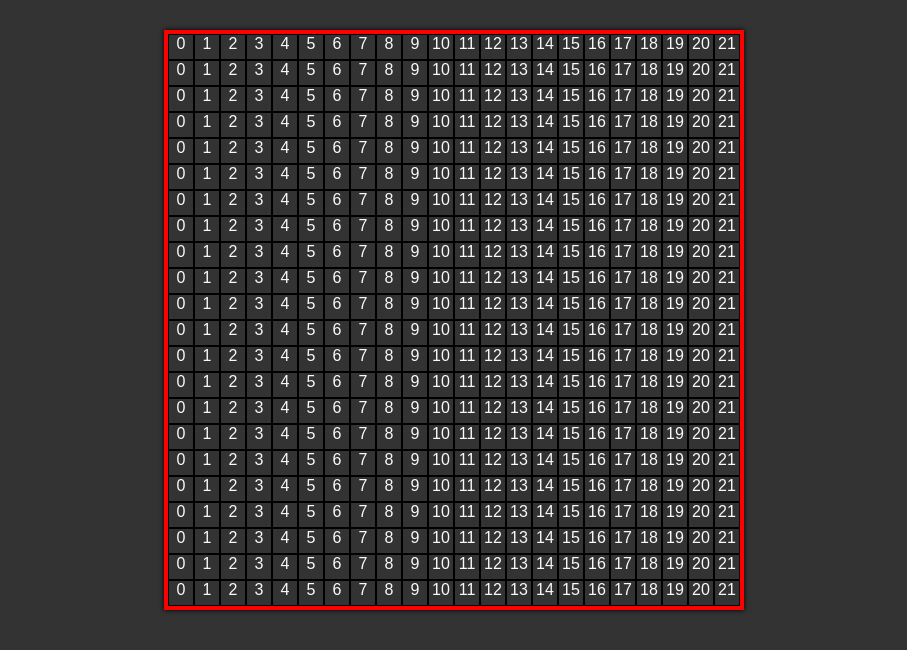
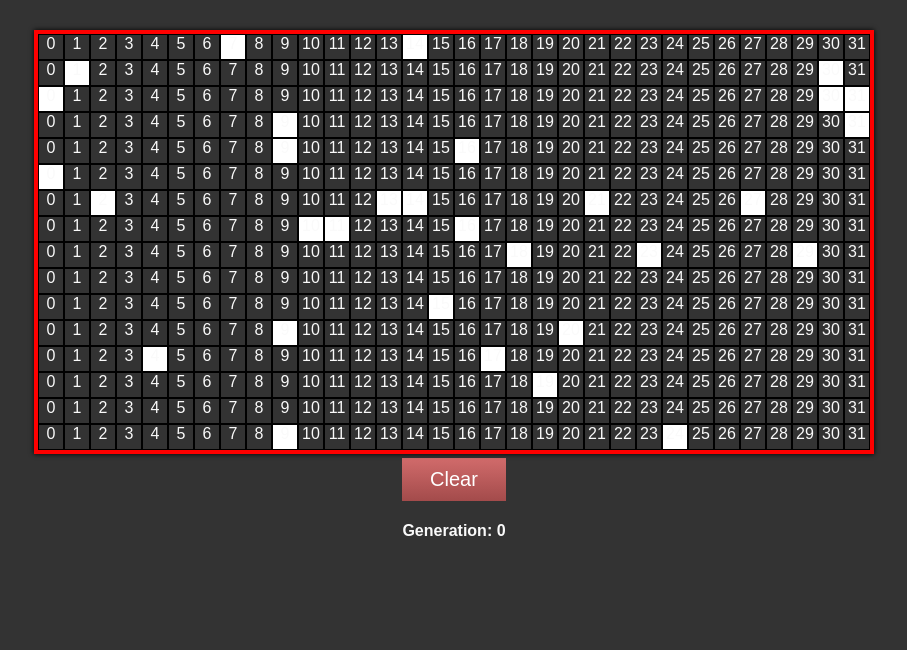
Before and after one commit to dfirebaugh/game-of-life, a React (Create React App) app: page / in a window 1280 px wide. Shown: the top 650 px of the page, without its empty margins (186-1093 px from the left). Built offline with nearby package versions, Linux system fonts and the light colour scheme.

Commit message:
added clear button and clickable cells

```diff
--- a/public/index.html
+++ b/public/index.html
@@ -19,7 +19,7 @@
       work correctly both with client-side routing and a non-root public URL.
       Learn how to configure a non-root public URL by running `npm run build`.
     -->
-    <title>React App</title>
+    <title>Game of Life -- React</title>
   </head>
   <body>
     <noscript>
--- a/src/App.css
+++ b/src/App.css
@@ -23,6 +23,33 @@
   to { transform: rotate(360deg); }
 }
 
+.btn {
+  width:5%;
+  margin:0 auto;
+  background: #d16b6b;
+  background-image: -webkit-linear-gradient(top, #d16b6b, #a34b4b);
+  background-image: -moz-linear-gradient(top, #d16b6b, #a34b4b);
+  background-image: -ms-linear-gradient(top, #d16b6b, #a34b4b);
+  background-image: -o-linear-gradient(top, #d16b6b, #a34b4b);
+  background-image: linear-gradient(to bottom, #d16b6b, #a34b4b);
+  font-family: Arial;
+  color: #ffffff;
+  font-size: 20px;
+  padding: 10px 20px 10px 20px;
+  text-decoration: none;
+}
+
+.btn:hover {
+  background: #ffd9d9;
+  background-image: -webkit-linear-gradient(top, #ffd9d9, #b58080);
+  background-image: -moz-linear-gradient(top, #ffd9d9, #b58080);
+  background-image: -ms-linear-gradient(top, #ffd9d9, #b58080);
+  background-image: -o-linear-gradient(top, #ffd9d9, #b58080);
+  background-image: linear-gradient(to bottom, #ffd9d9, #b58080);
+  text-decoration: none;
+}
+
+
 /*#grid{
   width: 40%;
 }*/
--- a/src/App.js
+++ b/src/App.js
@@ -1,12 +1,14 @@
 import React from 'react';
 import './App.css';
 import Grid from './Components/Grid.js';
+import Generation from './Components/Generation.js';
 
 class App extends React.Component {
   render() {
     return (
       <div className="App">
-        <Grid />
+        <Grid size={16} />
+        <Generation />
       </div>
     );
   }
--- a/src/Components/Cell.js
+++ b/src/Components/Cell.js
@@ -5,12 +5,18 @@ class Cell extends React.Component{
   constructor(){
     super();
     this.state = {isAlive:null}
+
+    this.handleClick = this.handleClick.bind(this)
   }
   componentWillMount(){
     this.setState({isAlive: this.props.isAlive});
   }
   componentWillReceiveProps(nextProps){
     this.setState({isAlive:nextProps.isAlive});
+  }
+  handleClick(){
+    // Grid.updateCellState(this.props.row,this.props.col);
+    this.setState({isAlive:!this.state.isAlive});
   }
   render(){
     var cellStyle = {
@@ -23,7 +29,7 @@ class Cell extends React.Component{
     }
 
     return (
-			<div onClick={this.onClick} style={cellStyle}>{this.props.col}</div>
+			<div onClick={this.handleClick} style={cellStyle}>{this.props.col}</div>
 		);
   }
 }
--- /dev/null
+++ b/src/Components/Generation.js
@@ -0,0 +1,16 @@
+import React from 'react';
+
+class Generation extends React.Component{
+  constructor(){
+    super()
+    this.state={generation:0}
+  }
+  render(){
+    return (
+      <h4> Generation: {this.state.generation}</h4>
+    )
+  }
+}
+
+
+export default Generation;
--- a/src/Components/Grid.js
+++ b/src/Components/Grid.js
@@ -1,20 +1,23 @@
 import React from 'react';
-import Cell from './Cell.js'
+import Cell from './Cell.js';
 
 class Grid  extends React.Component{
   constructor(){
     super();
-    this.state = {size: 22,grid:[],neighborCells:[ [-1, 0], [-1, 1], [0, 1], [1, 1], [1, 0], [1, -1], [0, -1], [-1, -1] ]}
+    this.state = {size: 1,grid:[],toggle:false,neighborCells:[ [-1, 0], [-1, 1], [0, 1], [1, 1], [1, 0], [1, -1], [0, -1], [-1, -1] ]}
+
+    this.clear = this.clear.bind(this)
+    // this.updateCellState = this.updateCellState.bind(this)
   }
   componentWillMount(){
     function Cell() {
-			this.isAlive = false;
+			this.isAlive = Math.random() > .93;
 			this.neighbors = 0;
 		}
     var grid = [];
-		for (var i = 0; i < this.state.size; i++) {
+		for (var i = 0; i < this.props.size; i++) {
 			var row = [];
-			for (var j = 0; j < this.state.size; j++) {
+			for (var j = 0; j < this.props.size*2; j++) {
 				row.push(new Cell());
 			}
 			grid.push(row);
@@ -25,10 +28,50 @@ class Grid  extends React.Component{
   updateCellState(row,col){
     var cell = this.state.grid[row][col];
     cell.isAlive = true;
+    console.log(row)
 
   }
+
+  clear(){
+    for(var v = 0;v<this.props.size;v++){
+      for(var w = 0; w<this.props.size*2;w++){
+        var cell = this.state.grid[v][w];
+        cell.isAlive = false
+      }
+    }
+    this.renderGrid()
+  }
+
+  isLonely(neighborCount){
+    if(neighborCount< 2){
+      return true;
+    }
+    else{
+      return false;
+    }
+  }
+  isCrowded(neighborCount){
+    if(neighborCount > 3){
+      return true
+    }
+    else{
+      return false
+    }
+  }
+
+  generate(){
+    for(var v = 0;v<this.props.size;v++){
+      for(var w = 0; w<this.props.size;w++){
+
+      }
+    }
+  }
+  renderGrid(){
+    //this changes the state so that the grid rerenders -- i'm looking for a better way to do this.
+  if(this.state.toggle ? this.setState({toggle:true}) : this.setState({toggle:false}));
+}
   render(){
-    // this.updateCellState(0,1)
+    // this.updateCellState(0,0)
 
     document.body.style.background = "#333";
 		document.body.style.color = "#FAFAFA";
@@ -38,8 +81,7 @@ class Grid  extends React.Component{
       display:'inline-block',
       margin:'0 auto',
       border:'4px solid red',
-			margin: "0 auto",
-			marginTop: 30,
+      marginTop: 30,
 			WebKitBoxShadow: "0 0 5px rgba(0, 0, 0, 1)",
 			MozBoxShadow: "0 0 5px rgba(0, 0, 0, 1)",
 			boxShadow: "0 0 5px rgba(0, 0, 0, 1)"
@@ -50,13 +92,13 @@ class Grid  extends React.Component{
     };
 
 		var cells = [];
-		for (var i = 0; i < this.state.size; i++) {
+		for (var i = 0; i < this.props.size; i++) {
 			var row = [];
-			for (var j = 0; j < this.state.size; j++) {
+			for (var j = 0; j < this.props.size*2; j++) {
 				var cell = this.state.grid[i][j];
-				row.push(<Cell  key={i + j} isAlive={cell.isAlive} row={i} col={j} />);
+				row.push(<Cell key={i + "," + j} isAlive={cell.isAlive} row={i} col={j} />);
 			}
-			cells.push(<div style={rowStyle}>{row}</div>);
+			cells.push(<div key={i+","+j} style={rowStyle}>{row}</div>);
 		}
 
 		return (
@@ -64,7 +106,7 @@ class Grid  extends React.Component{
 				<div style={gridStyle}>
 					{cells}
 				</div>
-
+        <div className='clearBtn btn' onClick={this.clear}>Clear</div>
 			</div>
 		);
 	}
```
Also changed, not shown: package.json (+6 -1 lines), 9 other files (tests, documents, lock files or other folders).
